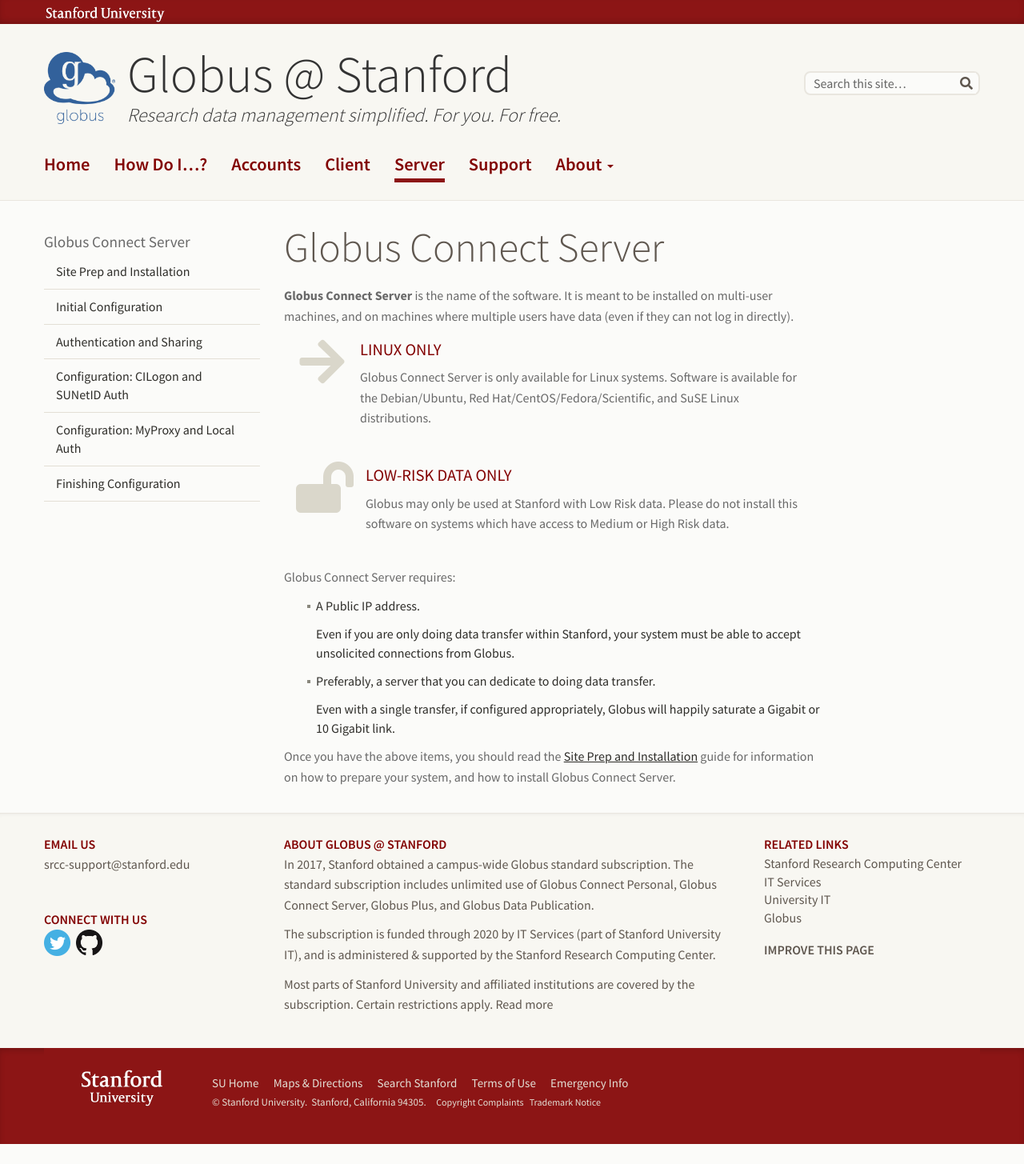
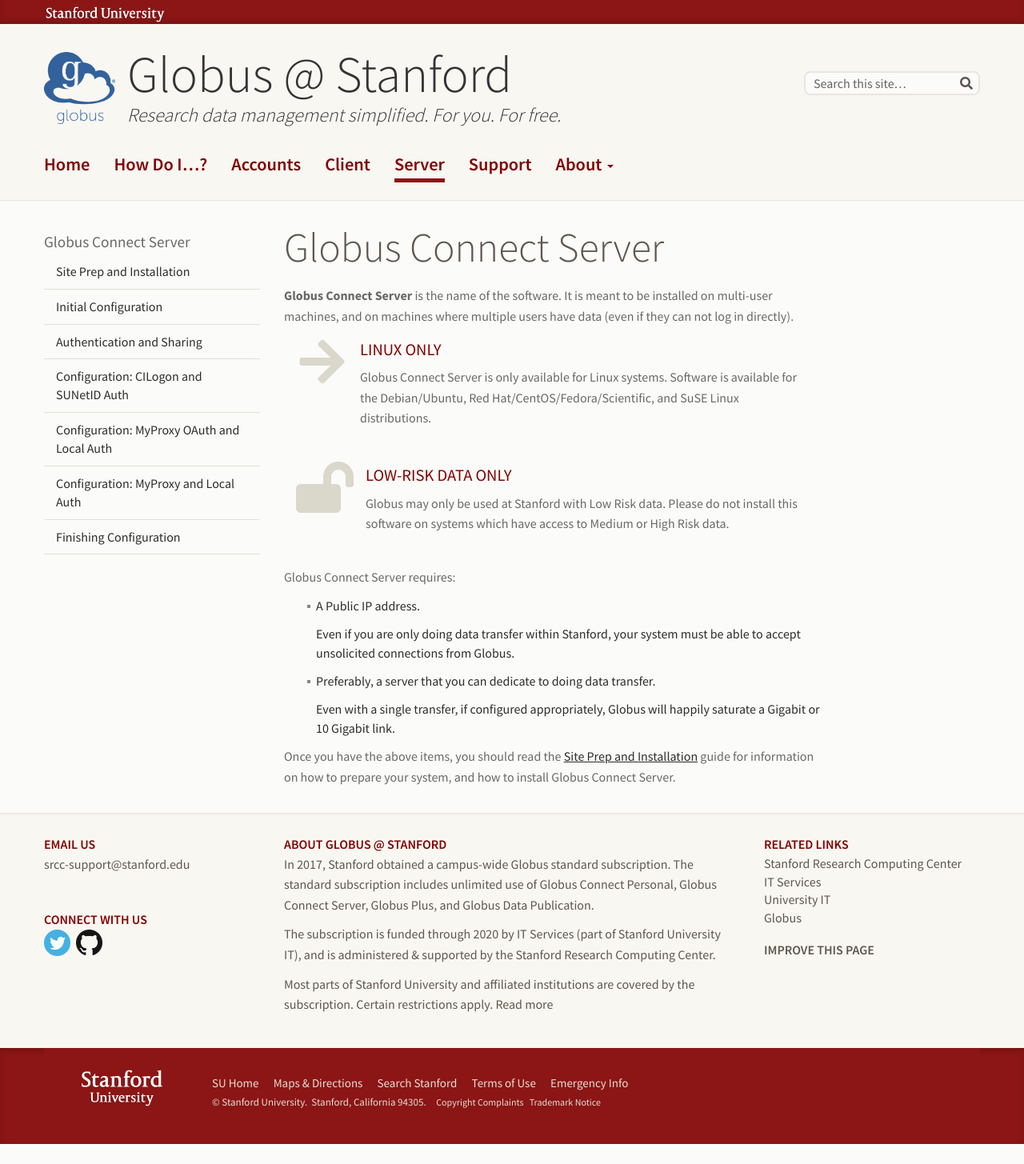
Before and after one commit to stanford-rc/globus.stanford.edu, a Jekyll site: the page built from server.md, in a window 1280 px wide. Shown: the whole page at 80% size. Built offline with Jekyll 4.4.1, drawn with Linux system fonts in a browser that asks for light colours; nearby versions of some CDN libraries; before the commit the page ends 1430 px from its top, so only the background shows below that.

Commit message:
Add server menu for MyProxy OAuth

```diff
--- a/_data/toc.yaml
+++ b/_data/toc.yaml
@@ -61,6 +61,8 @@
       target: "server/auth"
     - name: "Configuration: CILogon and SUNetID Auth"
       target: "server/cilogon"
+    - name: "Configuration: MyProxy OAuth and Local Auth"
+      target: "server/oauth"
     - name: "Configuration: MyProxy and Local Auth"
       target: "server/myproxy"
     - name: "Finishing Configuration"
```
